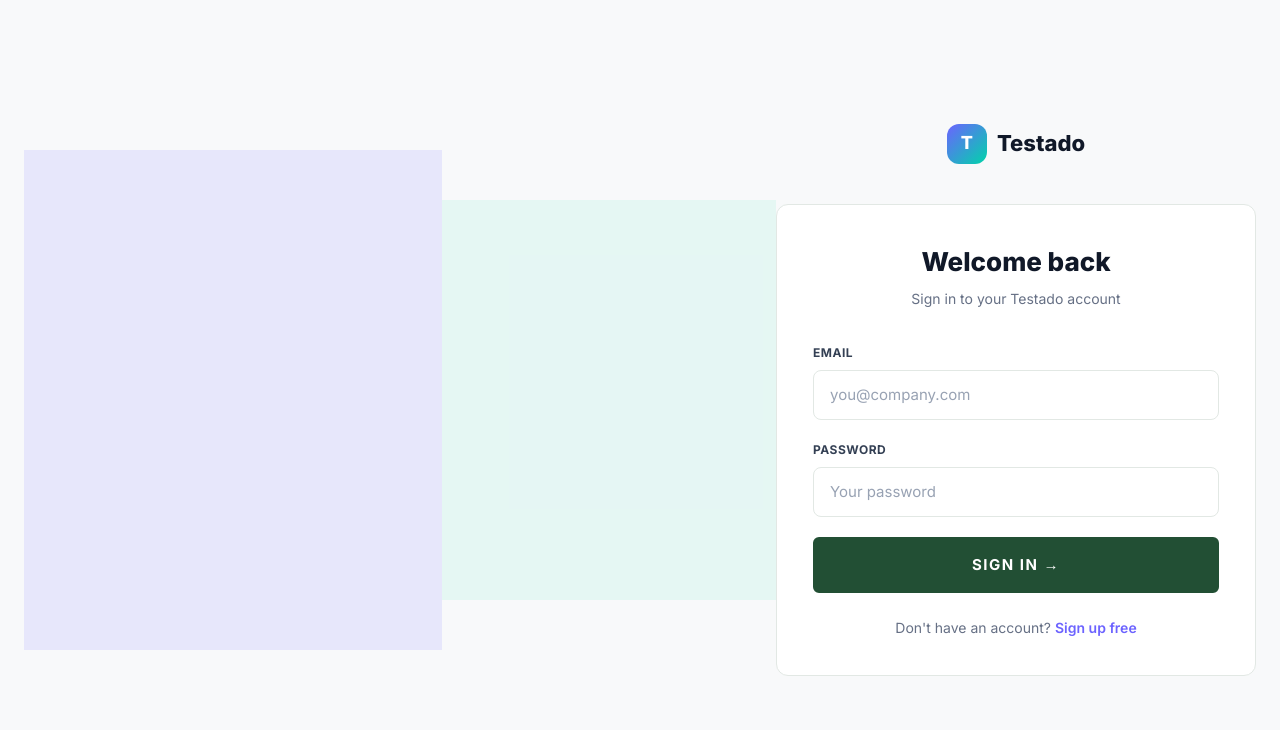
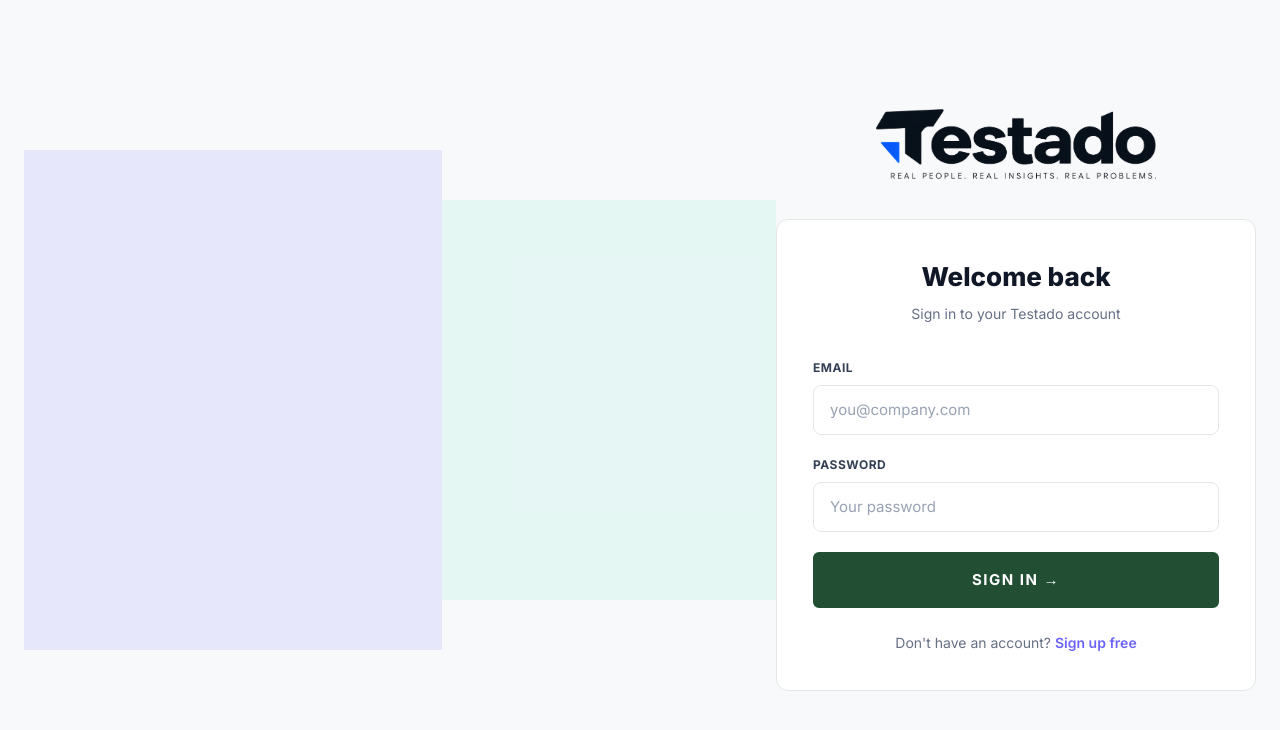
Before and after one commit to Testwith-Testado-07/Testado, a Next.js app in the folder frontend/: page /auth in a window 1280 px wide. Shown: the top 730 px of the page. Built offline with nearby package versions, Linux system fonts and the light colour scheme.

Commit message:
Use transparent Testado logo across app

```diff
--- a/frontend/src/app/(dashboard)/owner/layout.tsx
+++ b/frontend/src/app/(dashboard)/owner/layout.tsx
@@ -1,5 +1,6 @@
 import React from 'react';
 import Link from 'next/link';
+import Image from 'next/image';
 
 interface OwnerLayoutProps {
   children: React.ReactNode;
@@ -14,15 +15,19 @@ export default function OwnerLayout({ children }: OwnerLayoutProps) {
           {/* Brand Header */}
           <div className="p-6 border-b border-slate-800">
             <div className="flex items-center gap-3">
-              <div className="h-9 w-9 rounded-xl bg-indigo-600 flex items-center justify-center font-bold text-white shadow-lg shadow-indigo-500/25">
-                T
+              <div className="rounded-md bg-white p-1 shrink-0">
+                <Image
+                  src="/assets/testado-logo-transparent.png"
+                  alt="Testado"
+                  width={1531}
+                  height={382}
+                  loading="eager"
+                  style={{ width: 128, height: 'auto', display: 'block' }}
+                />
               </div>
-              <div>
-                <span className="font-bold text-base tracking-tight text-white">Testado</span>
-                <span className="ml-2 rounded-md bg-indigo-500/10 px-2 py-0.5 text-xs font-semibold text-indigo-400 border border-indigo-500/20">
-                  Owner
-                </span>
-              </div>
+              <span className="rounded-md bg-indigo-500/10 px-2 py-0.5 text-xs font-semibold text-indigo-400 border border-indigo-500/20">
+                Owner
+              </span>
             </div>
           </div>
 
--- a/frontend/src/app/(dashboard)/tester/layout.tsx
+++ b/frontend/src/app/(dashboard)/tester/layout.tsx
@@ -1,5 +1,6 @@
 import React from 'react';
 import Link from 'next/link';
+import Image from 'next/image';
 
 interface TesterLayoutProps {
   children: React.ReactNode;
@@ -14,15 +15,19 @@ export default function TesterLayout({ children }: TesterLayoutProps) {
           {/* Brand Header */}
           <div className="p-6 border-b border-slate-800">
             <div className="flex items-center gap-3">
-              <div className="h-9 w-9 rounded-xl bg-emerald-600 flex items-center justify-center font-bold text-white shadow-lg shadow-emerald-500/25">
-                T
+              <div className="rounded-md bg-white p-1 shrink-0">
+                <Image
+                  src="/assets/testado-logo-transparent.png"
+                  alt="Testado"
+                  width={1531}
+                  height={382}
+                  loading="eager"
+                  style={{ width: 128, height: 'auto', display: 'block' }}
+                />
               </div>
-              <div>
-                <span className="font-bold text-base tracking-tight text-white">Testado</span>
-                <span className="ml-2 rounded-md bg-emerald-500/10 px-2 py-0.5 text-xs font-semibold text-emerald-400 border border-emerald-500/20">
-                  Tester
-                </span>
-              </div>
+              <span className="rounded-md bg-emerald-500/10 px-2 py-0.5 text-xs font-semibold text-emerald-400 border border-emerald-500/20">
+                Tester
+              </span>
             </div>
           </div>
 
--- a/frontend/src/app/auth/page.tsx
+++ b/frontend/src/app/auth/page.tsx
@@ -1,6 +1,7 @@
 "use client";
 import { useState } from "react";
 import Link from "next/link";
+import Image from "next/image";
 import { useSearchParams } from "next/navigation";
 import { Suspense } from "react";
 
@@ -47,23 +48,14 @@ function AuthContent() {
           href="/"
           style={{ display: "flex", alignItems: "center", gap: 10, textDecoration: "none", marginBottom: 40, justifyContent: "center" }}
         >
-          <div
-            style={{
-              width: 40,
-              height: 40,
-              borderRadius: 12,
-              background: "linear-gradient(135deg, #6c63ff, #00d4aa)",
-              display: "flex",
-              alignItems: "center",
-              justifyContent: "center",
-              fontWeight: 800,
-              fontSize: 18,
-              color: "white",
-            }}
-          >
-            T
-          </div>
-          <span style={{ fontWeight: 800, fontSize: 22, color: "var(--foreground)" }}>Testado</span>
+          <Image
+            src="/assets/testado-logo-transparent.png"
+            alt="Testado - Real People. Real Insights. Real Problems."
+            width={1531}
+            height={382}
+            loading="eager"
+            style={{ width: 280, height: "auto", objectFit: "contain" }}
+          />
         </Link>
 
         <div className="card" style={{ padding: 36 }}>
--- a/frontend/src/app/layout.tsx
+++ b/frontend/src/app/layout.tsx
@@ -22,9 +22,9 @@ export const metadata: Metadata = {
   description:
     "Testado helps businesses understand whether products, services, concepts and ideas are likely to work with their target customers before launch.",
   icons: {
-    icon: "/assets/testado-logo.png",
-    shortcut: "/assets/testado-logo.png",
-    apple: "/assets/testado-logo.png",
+    icon: "/assets/testado-logo-transparent.png",
+    shortcut: "/assets/testado-logo-transparent.png",
+    apple: "/assets/testado-logo-transparent.png",
   },
 };
 
--- a/frontend/src/app/onboarding/page.tsx
+++ b/frontend/src/app/onboarding/page.tsx
@@ -1,6 +1,7 @@
 "use client";
 import { useState } from "react";
 import Link from "next/link";
+import Image from "next/image";
 
 const OWNER_STEPS = [
   { id: "company", label: "Company Details" },
@@ -61,16 +62,15 @@ export default function OnboardingPage() {
       <div style={{ width: "100%", maxWidth: 560, position: "relative", zIndex: 1 }}>
         {/* Header */}
         <div style={{ textAlign: "center", marginBottom: 40 }}>
-          <div style={{ display: "flex", alignItems: "center", gap: 10, justifyContent: "center", marginBottom: 28 }}>
-            <div
-              style={{
-                width: 36, height: 36, borderRadius: 10,
-                background: "linear-gradient(135deg, #6c63ff, #00d4aa)",
-                display: "flex", alignItems: "center", justifyContent: "center",
-                fontWeight: 800, fontSize: 16, color: "white",
-              }}
-            >T</div>
-            <span style={{ fontWeight: 800, fontSize: 20 }}>Testado</span>
+          <div style={{ display: "flex", justifyContent: "center", marginBottom: 28 }}>
+            <Image
+              src="/assets/testado-logo-transparent.png"
+              alt="Testado - Real People. Real Insights. Real Problems."
+              width={1531}
+              height={382}
+              loading="eager"
+              style={{ width: 220, height: "auto", objectFit: "contain" }}
+            />
           </div>
 
           {/* Progress */}
--- a/frontend/src/components/DashboardLayout.tsx
+++ b/frontend/src/components/DashboardLayout.tsx
@@ -1,5 +1,6 @@
 "use client";
 import Link from "next/link";
+import Image from "next/image";
 import { usePathname } from "next/navigation";
 
 interface NavItem {
@@ -26,15 +27,16 @@ export function Sidebar({ role, navItems }: SidebarProps) {
           textDecoration: "none", marginBottom: 36,
         }}
       >
-        <div
-          style={{
-            width: 36, height: 36, borderRadius: 10,
-            background: "linear-gradient(135deg, #6c63ff, #00d4aa)",
-            display: "flex", alignItems: "center", justifyContent: "center",
-            fontWeight: 800, fontSize: 16, color: "white", flexShrink: 0,
-          }}
-        >T</div>
-        <span style={{ fontWeight: 800, fontSize: 18, color: "var(--foreground)" }}>Testado</span>
+        <span style={{ background: "#ffffff", borderRadius: 6, padding: 4, display: "inline-flex", flexShrink: 0 }}>
+          <Image
+            src="/assets/testado-logo-transparent.png"
+            alt="Testado - Real People. Real Insights. Real Problems."
+            width={1531}
+            height={382}
+            loading="eager"
+            style={{ width: 150, height: "auto", display: "block" }}
+          />
+        </span>
       </Link>
 
       {/* Role pill */}
--- a/frontend/src/components/Footer.tsx
+++ b/frontend/src/components/Footer.tsx
@@ -28,33 +28,20 @@ export default function Footer() {
                 style={{
                   background: "#ffffff",
                   borderRadius: 6,
-                  padding: "4px 8px",
+                  padding: 4,
                   display: "inline-flex",
                   alignItems: "center",
                 }}
               >
                 <Image
-                  src="/assets/testado-logo.png"
+                  src="/assets/testado-logo-transparent.png"
                   alt="Testado"
-                  width={110}
-                  height={26}
-                  style={{ height: "auto", width: "auto", maxHeight: 26 }}
+                  width={1531}
+                  height={382}
+                  style={{ width: 170, height: "auto", display: "block" }}
                 />
               </div>
             </div>
-            <p
-              style={{
-                fontFamily: "var(--font-inter), 'Inter', sans-serif",
-                fontSize: 11,
-                fontWeight: 800,
-                letterSpacing: 2,
-                textTransform: "uppercase",
-                color: MINT,
-                marginBottom: 10,
-              }}
-            >
-              REAL PEOPLE. REAL INSIGHTS. REAL PROBLEMS.
-            </p>
             <p style={{ fontSize: 14, color: "rgba(255,255,255,0.65)", lineHeight: 1.6, maxWidth: 360 }}>
               We help businesses make better launch decisions using structured testing and real customer feedback.
             </p>
--- a/frontend/src/components/Navbar.tsx
+++ b/frontend/src/components/Navbar.tsx
@@ -1,6 +1,7 @@
 "use client";
 
 import Link from "next/link";
+import Image from "next/image";
 import { useState, useEffect } from "react";
 import { usePathname } from "next/navigation";
 
@@ -50,19 +51,18 @@ export default function Navbar() {
       >
         {/* Brand Logo */}
         <Link href="/" style={{ display: "flex", alignItems: "center", gap: 10, textDecoration: "none" }}>
-          <img
-            src="/assets/testado-logo.png"
+          <Image
+            src="/assets/testado-logo-transparent.png"
             alt="Testado"
-            style={{
-              height: 32,
-              width: "auto",
-              objectFit: "contain",
-            }}
+            width={1531}
+            height={382}
+            loading="eager"
+            style={{ width: 160, height: "auto", objectFit: "contain" }}
           />
         </Link>
 
         {/* Desktop Links */}
-        <div style={{ display: "flex", gap: 28, alignItems: "center" }} className="hidden md:flex">
+        <div style={{ gap: 28, alignItems: "center" }} className="hidden md:flex">
           {navLinks.map((l) => {
             const isActive = pathname === l.href;
             return (
@@ -82,7 +82,7 @@ export default function Navbar() {
         </div>
 
         {/* CTA Buttons */}
-        <div style={{ display: "flex", alignItems: "center", gap: 12 }} className="hidden md:flex">
+        <div style={{ alignItems: "center", gap: 12 }} className="hidden md:flex">
           <Link
             href="/auth"
             style={{
```
Also changed, not shown: frontend/public/assets/testado-logo-transparent.png (added).
